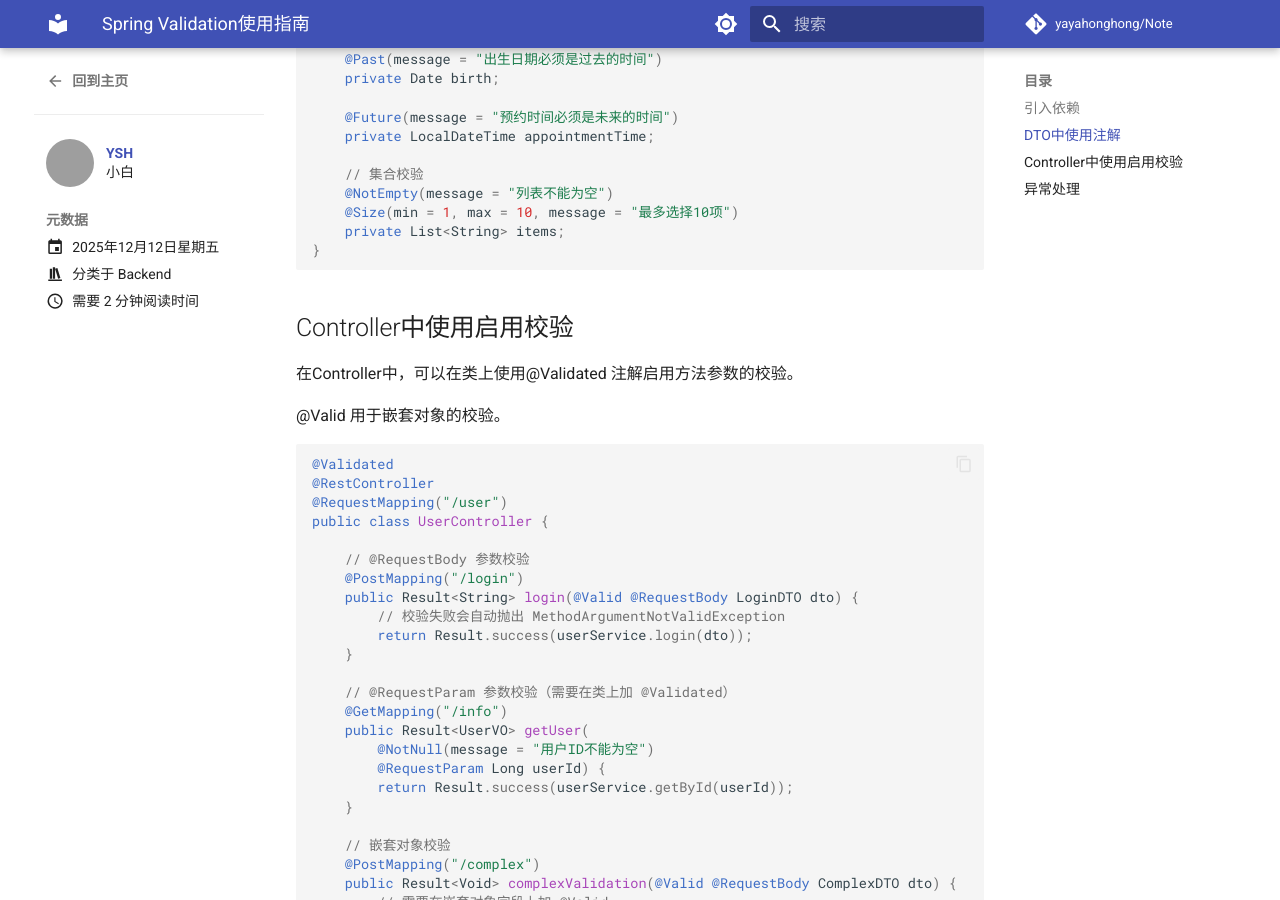
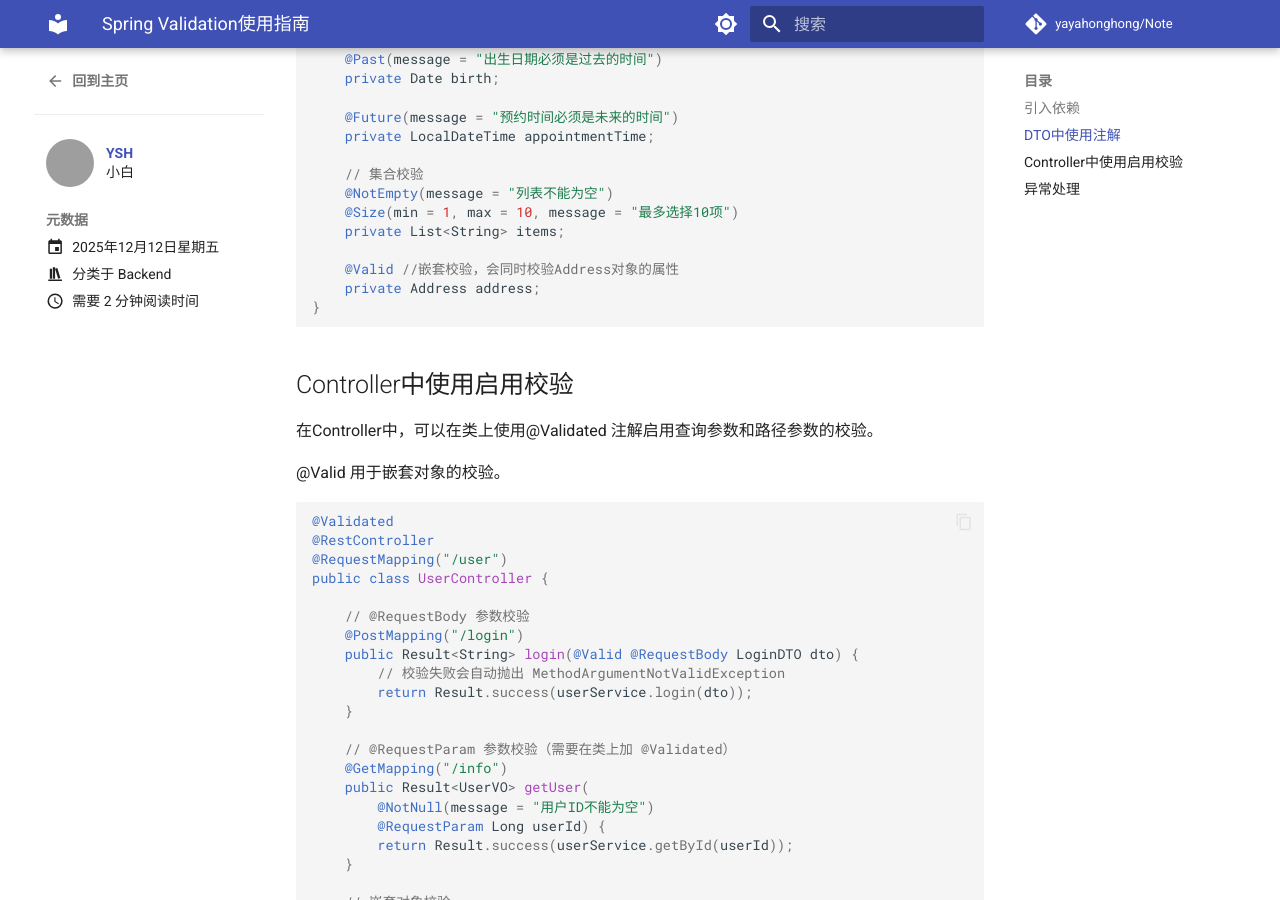
Before and after one commit to yayahonghong/Note, an MkDocs documentation site: the page built from docs/blog/posts/2025/04/Spring-validation.md, in a window 1280 px wide and 900 px high, scrolled down 1397 px. Built offline with MkDocs 1.6.1 and Material for MkDocs 9.7.7, drawn with Linux system fonts in a browser that asks for light colours; comment, search, counter and statistics services are not loaded; grey boxes are pictures that could not be loaded.

Commit message:
Enhance validation details in Spring-validation.md
Updated validation annotations and clarified usage in Controller.

````diff
--- a/docs/blog/posts/2025/04/Spring-validation.md
+++ b/docs/blog/posts/2025/04/Spring-validation.md
@@ -91,13 +91,16 @@ public class UserDTO {
     @NotEmpty(message = "列表不能为空")
     @Size(min = 1, max = 10, message = "最多选择10项")
     private List<String> items;
+
+    @Valid //嵌套校验，会同时校验Address对象的属性
+    private Address address;
 }
 
 ```
 
 ## Controller中使用启用校验
 
-在Controller中，可以在类上使用@Validated 注解启用方法参数的校验。
+在Controller中，可以在类上使用@Validated 注解启用查询参数和路径参数的校验。
 
 @Valid 用于嵌套对象的校验。
 
````
